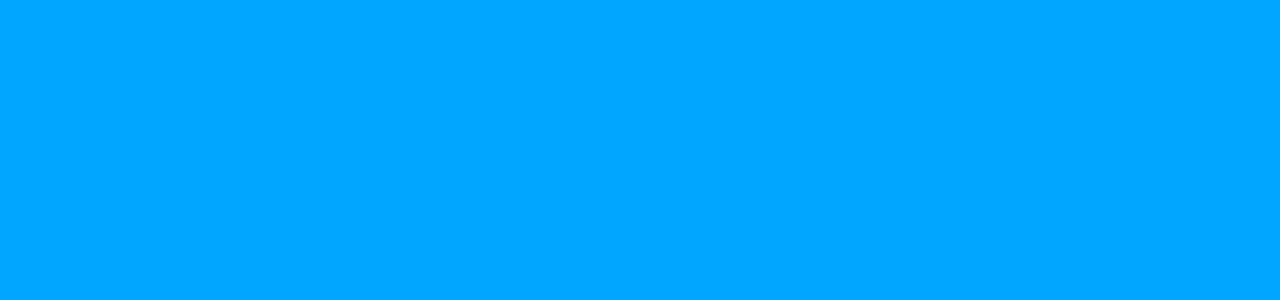
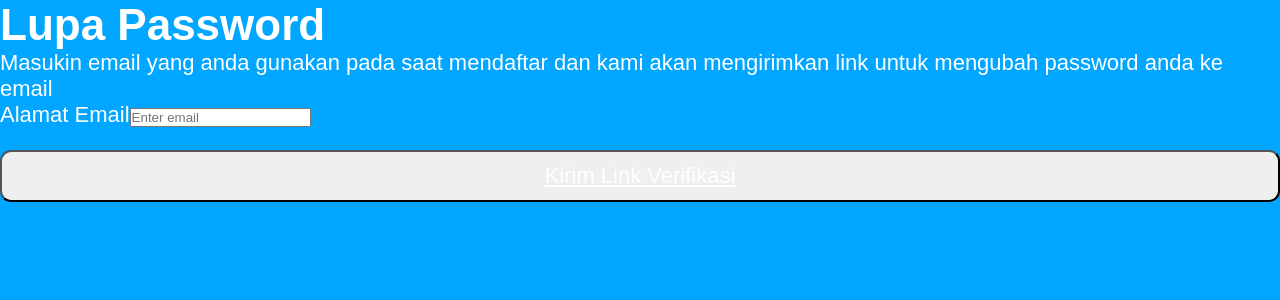
Before and after one commit to synrgy-final-project-team-a/frontend-fsw, a React (Create React App) app: page /verif-email in a window 1280 px wide. Before the commit this address had no page. Shown: the top 300 px of the page. Built offline with nearby package versions, Linux system fonts and the light colour scheme.

Commit message:
add integrasi API

```diff
--- a/src/App.jsx
+++ b/src/App.jsx
@@ -2,6 +2,7 @@ import { BrowserRouter, Route, Routes } from "react-router-dom";
 import Landing from "./pages/landing";
 import Register from "./pages/register";
 import Login from "./pages/login";
+import ForgetPass from "./pages/forgetPassword";
 import './assets/scss/register.scss';
 
 const App = () => {
@@ -11,6 +12,7 @@ const App = () => {
 				<Route path="/landing-page" element={<Register />} />
 				<Route path="/" element={<Landing />} />
 				<Route path="/login" element={<Login />} />
+				<Route path="/verif-email" element={<ForgetPass />} />
 			</Routes>
 		</BrowserRouter>
 	);
--- a/src/pages/forgetPassword.jsx
+++ b/src/pages/forgetPassword.jsx
@@ -1,27 +1,68 @@
-import Button from 'react-bootstrap/Button';
-import Form from 'react-bootstrap/Form';
+import Button from "react-bootstrap/Button";
+import Form from "react-bootstrap/Form";
+import { Link } from "react-router-dom";
+import axios from "axios";
+import { useState } from "react";
+import { useNavigate } from "react-router-dom";
 
-function BasicExample() {
+function ForgetPass() {
+  const navigate = useNavigate();
+  const [email, setEmail] = useState("");
+
+  const onChangeEmailHandler = (e) => {
+    const value = e.target.value;
+
+    setEmail(value);
+  };
+
+  const onSubmitButtonHandler = async (e) => {
+    e.preventDefault();
+
+    try {
+      const payload = {
+        email,
+      };
+
+      const forgetpassResponse = await axios.post(
+        "https://kosanku-bej.up.railway.app/api/forget-password/send",
+        payload
+      );
+      if (forgetpassResponse.status === 201) {
+        console.log("berhasil send email verif");
+
+        // const jwtToken = forgetpassResponse.data.data.token;
+
+        // localStorage.setItem("user_token", jwtToken);
+
+        navigate("/login");
+      }
+    } catch (err) {
+      console.log("gagal login:", err);
+    }
+  };
   return (
     <dev>
       <h1>Lupa Password</h1>
-        <h2>Masukin email yang anda gunakan pada saat mendaftar dan kami akan mengirimkan link untuk mengubah password anda ke email</h2>
+      <p>
+        Masukin email yang anda gunakan pada saat mendaftar dan kami akan
+        mengirimkan link untuk mengubah password anda ke email
+      </p>
       <Form>
         <Form.Group className="mb-3" controlId="formBasicEmail">
           <Form.Label>Alamat Email</Form.Label>
-                <Form.Control type="email" placeholder="Enter email" />
+          <Form.Control type="email" placeholder="Enter email" onChange={(e) => onChangeEmailHandler(e)}/>
           {/* <Form.Text className="text-muted">
                 We'll never share your email with anyone else.
                 </Form.Text> */}
         </Form.Group>
-            <Button variant="primary" type="submit">
+        <Button variant="primary" type="submit" onClick={(e) => onSubmitButtonHandler(e)}>
+          <Link to="/login" className="font-bold underline text-[#1e40af]">
             Kirim Link Verifikasi
+          </Link>{" "}
         </Button>
       </Form>
-        <p>Belum punya akun? Daftar yuk!</p>
-        <a href='#'>Lupa Password</a>
     </dev>
   );
 }
 
-export default BasicExample;
+export default ForgetPass;
--- a/src/pages/login.jsx
+++ b/src/pages/login.jsx
@@ -1,7 +1,11 @@
 import Button from "react-bootstrap/Button";
 import Form from "react-bootstrap/Form";
+import axios from "axios";
+import { useState } from "react";
+import { useNavigate } from "react-router-dom";
+import { Link } from "react-router-dom";
 
-function BasicExample() {
+function Login() {
   const navigate = useNavigate();
   const [email, setEmail] = useState("");
   const [password, setPassword] = useState("");
@@ -26,14 +30,14 @@ function BasicExample() {
         password,
       };
 
-      const registerResponse = await axios.post(
+      const loginResponse = await axios.post(
         "https://kosanku-bej.up.railway.app/api/login-user",
         payload
       );
-      if (registerResponse.status === 201) {
+      if (loginResponse.status === 201) {
         console.log("berhasil daftar");
 
-        const jwtToken = registerResponse.data.data.token;
+        const jwtToken = loginResponse.data.data.token;
 
         localStorage.setItem("user_token", jwtToken);
 
@@ -50,7 +54,11 @@ function BasicExample() {
       <Form>
         <Form.Group className="mb-3" controlId="formBasicEmail">
           <Form.Label>Email address</Form.Label>
-          <Form.Control type="email" placeholder="Enter email" onChange={(e) => onChangeEmailHandler(e)}/>
+          <Form.Control
+            type="email"
+            placeholder="Enter email"
+            onChange={(e) => onChangeEmailHandler(e)}
+          />
           {/* <Form.Text className="text-muted">
                 We'll never share your email with anyone else.
                 </Form.Text> */}
@@ -58,16 +66,30 @@ function BasicExample() {
 
         <Form.Group className="mb-3" controlId="formBasicPassword">
           <Form.Label>Password</Form.Label>
-          <Form.Control type="password" placeholder="Password" onChange={(e) => onChangePasswordHandler(e)}/>
+          <Form.Control
+            type="password"
+            placeholder="Password"
+            onChange={(e) => onChangePasswordHandler(e)}
+          />
         </Form.Group>
-        <Button variant="primary" type="button" onClick={(e) => onSubmitButtonHandler(e)}>
-          Login
+        <Button
+          variant="primary"
+          type="button"
+          onClick={(e) => onSubmitButtonHandler(e)}
+        >
+          <Link to="/" className="font-bold underline text-[#1e40af]">
+            Login
+          </Link>{" "}
         </Button>
       </Form>
       <p>Belum punya akun? Daftar yuk!</p>
-      <a href="#">Lupa Password</a>
+      <p>
+        <Link to="/verif-email" className="font-bold underline text-[#1e40af]">
+          Lupa Password
+        </Link>{" "}
+      </p>
     </dev>
   );
 }
 
-export default BasicExample;
+export default Login;
```
Lines whose indentation alone changed are shown as unchanged.
